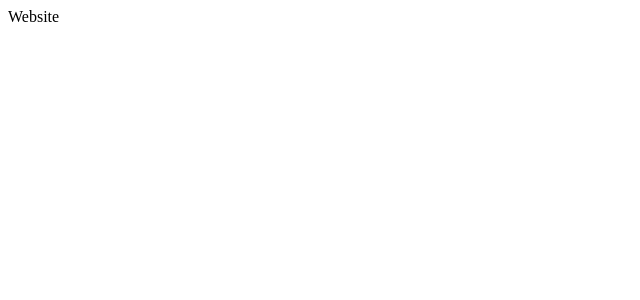
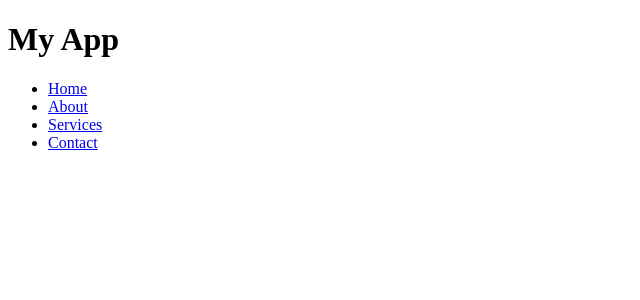
Before and after one commit to My-kull/WebProject, a React (Vite) app in the folder WebProject/: page / in a window 1280 px wide. Shown: the top 300 px of the page, without its empty margins (0-640 px from the left). Built offline with nearby package versions, Linux system fonts and the light colour scheme.

Commit message:
Fixed App.jsx

```diff
--- a/WebProject/src/App.jsx
+++ b/WebProject/src/App.jsx
@@ -1,7 +1,4 @@
-import React, { useState } from "react";
 import Header from "./components/header";
-import reactLogo from "./assets/react.svg";
-import viteLogo from "/vite.svg";
 import "./App.css";
 
 function App() {
--- a/WebProject/src/components/header.jsx
+++ b/WebProject/src/components/header.jsx
@@ -1,7 +1,29 @@
 import React from "react";
 
-function Header() {
-  return <header>Website</header>;
-}
+const Header = () => {
+  return (
+    <header>
+      <div>
+        <h1>My App</h1>
+        <nav>
+          <ul>
+            <li>
+              <a href="/">Home</a>
+            </li>
+            <li>
+              <a href="/about">About</a>
+            </li>
+            <li>
+              <a href="/services">Services</a>
+            </li>
+            <li>
+              <a href="/contact">Contact</a>
+            </li>
+          </ul>
+        </nav>
+      </div>
+    </header>
+  );
+};
 
 export default Header;
```
